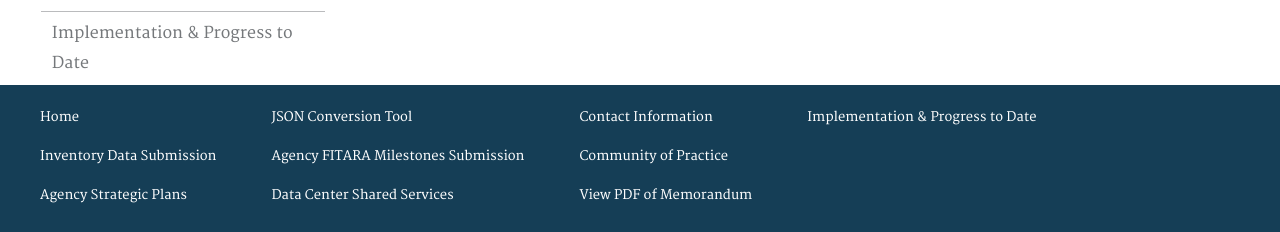
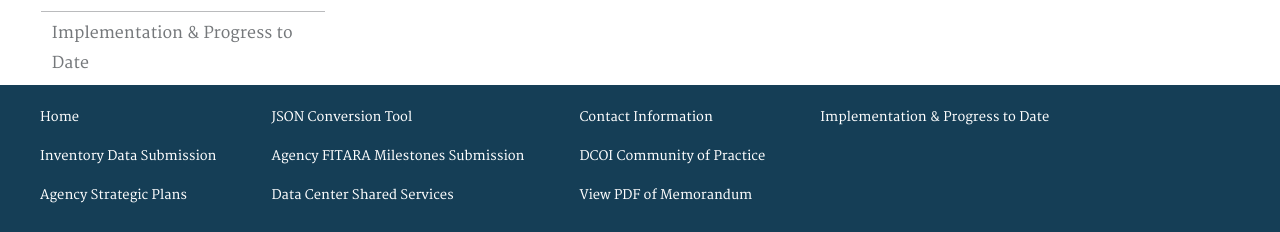
Before and after one commit to ydave-reisys/datacenters, a Jekyll site: the page built from pages/contact-info.html, in a window 1280 px wide and 952 px high. Shown: the part 717-949 px from the top of the window. Built offline with Jekyll 4.4.1, drawn with Linux system fonts in a browser that asks for light colours; nearby versions of some CDN libraries; Markdown is read by kramdown in place of the engine named in the settings.

```diff
--- a/_layouts/default.html
+++ b/_layouts/default.html
@@ -80,7 +80,7 @@
       </ul>
       <ul class="list-three">
         <li><a href="/datacenters/contact-info/">Contact Information</a></li>
-        <li><a href="/datacenters/community-practice/">Community of Practice</a></li>
+        <li><a href="/datacenters/community-practice/">DCOI Community of Practice</a></li>
         <li><a href="https://www.whitehouse.gov/sites/default/files/omb/memoranda/2016/m_16_19_1.pdf/">View PDF of Memorandum</a></li>
       </ul>
       <ul class="list-four">
```
